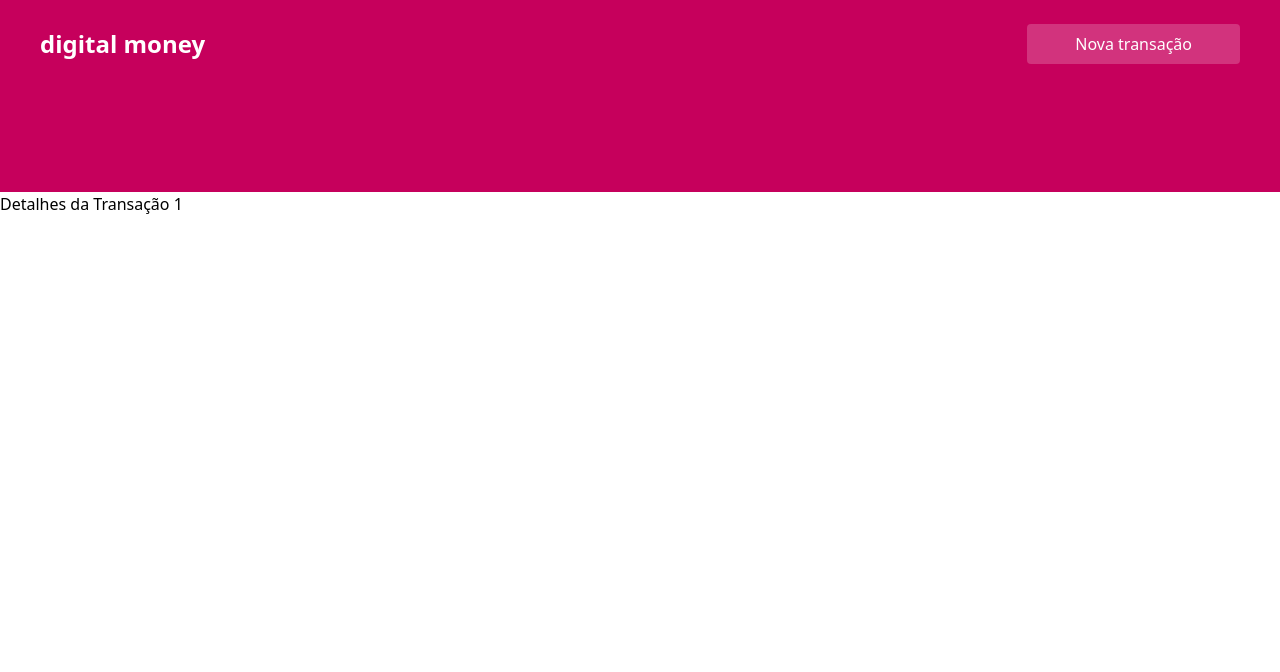
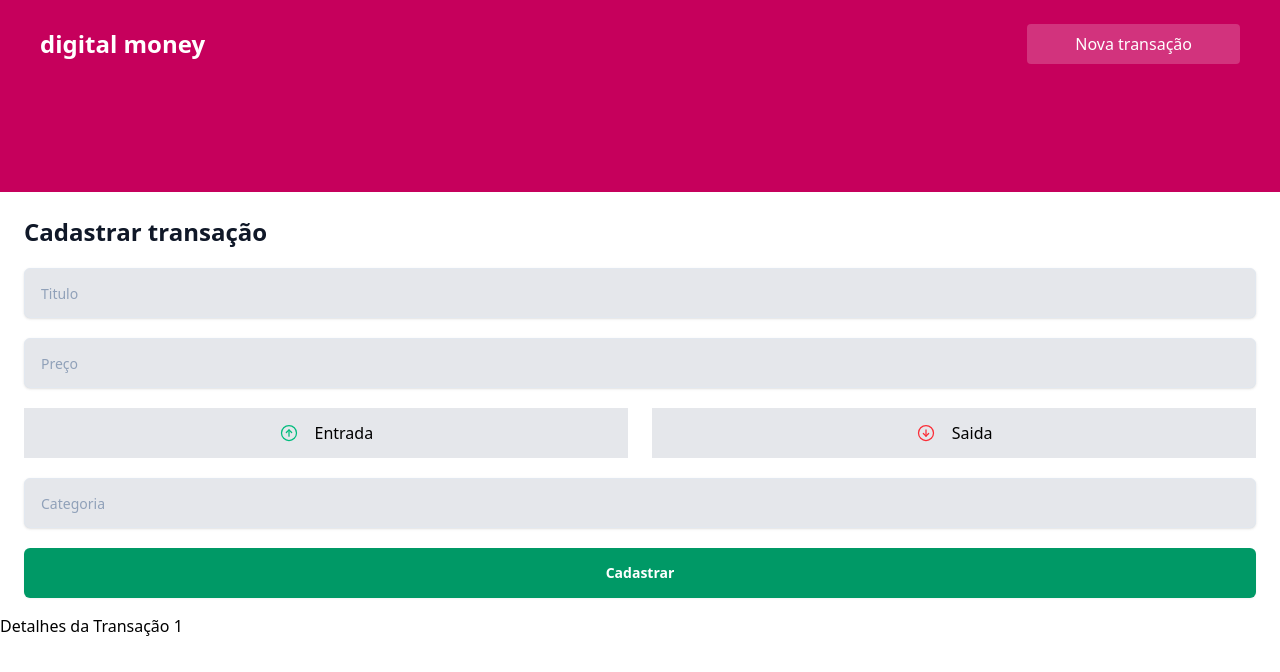
Before and after one commit to souzaaxt/projeto-react, a React (Vite) app: page /transactions/1 in a window 1280 px wide. Shown: the top 672 px of the page. Built offline with nearby package versions, Linux system fonts and the light colour scheme.

Commit message:
adicionar tela de editar transacao

```diff
--- a/src/components/FormTransaction/FormTransaction.jsx
+++ b/src/components/FormTransaction/FormTransaction.jsx
@@ -14,12 +14,9 @@
     <div className="bg-white px-4 pt-5 pb-4 sm:p-6 sm:pb-4">
       <div className="sm:flex sm:items-start">
         <div className="mt-3 text-center sm:mt-0 sm:text-left w-full">
-          <DialogTitle
-            as="h1"
-            className="text-2xl font-bold text-gray-900 mb-5"
-          >
+          <h1 className="text-2xl font-bold text-gray-900 mb-5">
             Cadastrar transação
-          </DialogTitle>
+          </h1>
           <div className="mt-2 w-full space-y-5">
             <input
               className="w-full h-[50px] bg-gray-200 placeholder:text-slate-400 text-slate-700 text-sm border border-slate-200 rounded-md px-4 py-2 transition duration-300 ease focus:outline-none focus:border-slate-400 hover:border-slate-300 shadow-sm focus:shadow"
--- a/src/pages/TransactionDetails.jsx
+++ b/src/pages/TransactionDetails.jsx
@@ -1,5 +1,6 @@
 import { useParams } from "react-router-dom";
 import Header from "../components/Header/Header";
+import FormTransaction from "../components/FormTransaction/FormTransaction";
 
 export default function TransactionDetails() {
     const { id } = useParams();
@@ -8,6 +9,7 @@
     return (
         <>
             <Header />
+            <FormTransaction />
             <h1>Detalhes da Transação {id}</h1>
         </>
     )
```
